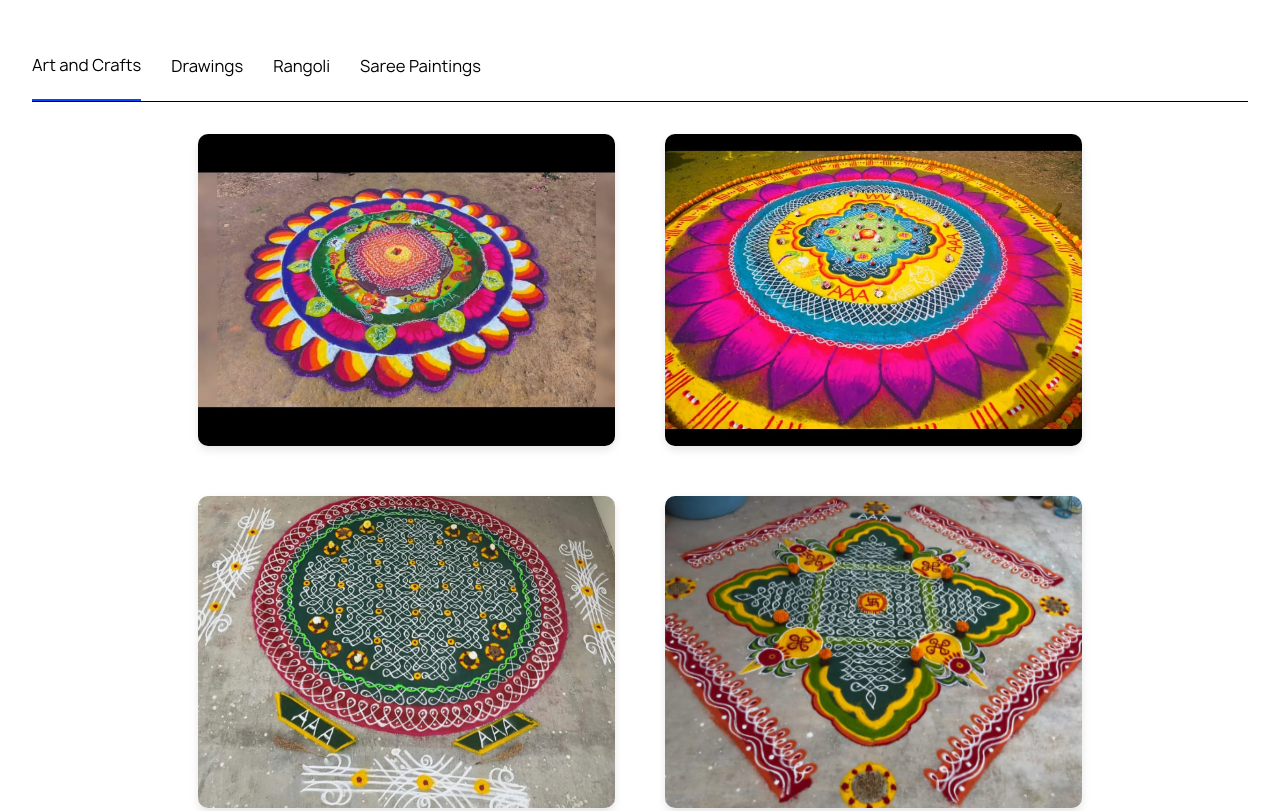
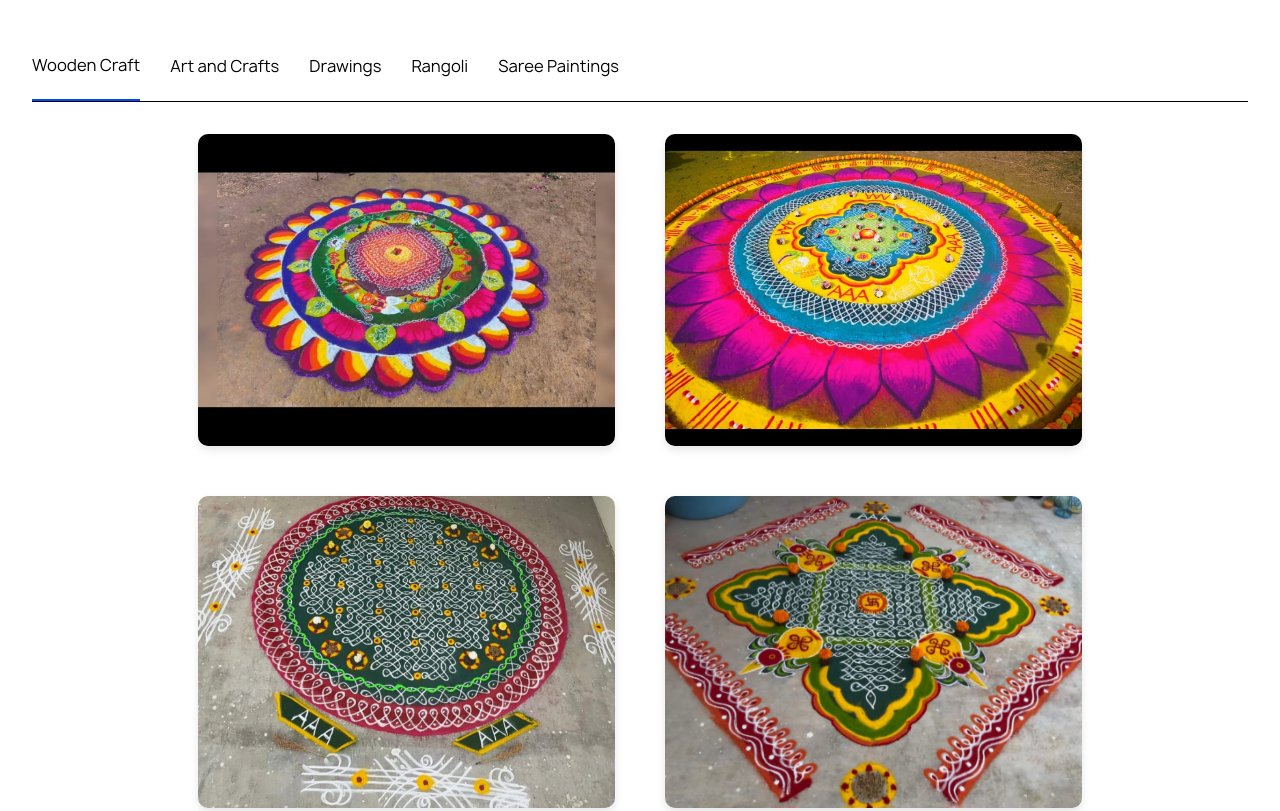
Before and after one commit to Luc120762/bharathi, a plain HTML site: page index.html in a window 1280 px wide. Shown: the top 811 px of the page. Drawn offline with nearby package versions, Linux system fonts and the light colour scheme.

Commit message:
Update index.html

```diff
--- a/index.html
+++ b/index.html
@@ -65,7 +65,8 @@
   <section class="body__container">
     <div class="filter__container">
       <div class="filter_buttons">
-        <button class="filter-btn active" data-name="Art and Crafts">Art and Crafts</button>
+		   <button class="filter-btn active" data-name="Wooden Craft">Wooden Craft</button>
+        <button class="filter-btn" data-name="Art and Crafts">Art and Crafts</button>
         <button class="filter-btn" data-name="Drawings">Drawings</button>
 		<button class="filter-btn" data-name="Rangoli">Rangoli</button>
         <button class="filter-btn" data-name="Saree Paintings">Saree Paintings</button>
@@ -97,8 +98,8 @@
 	  <div class="card" data-name="Rangoli">
           <img class="card__image" src="./assets/images/Rongoli8.jpeg" alt="Rangoli Image" />
       </div>
-      <div class="card" data-name="Art and Crafts">
-          <img class="card__image" src="./assets/images/LaptopStand.jpeg" alt="Art and Crafts Image" />
+      <div class="card" data-name="Wooden Craft">
+          <img class="card__image" src="./assets/images/LaptopStand.jpeg" alt="Wooden Craft Image" />
       </div>
 	  <div class="card" data-name="Art and Crafts">
           <img class="card__image" src="./assets/images/Potwithmud.jpeg" alt="Art and Crafts Image" />
@@ -106,11 +107,11 @@
 	  <div class="card" data-name="Art and Crafts">
           <img class="card__image" src="./assets/images/Potwithmud2.jpeg" alt="Art and Crafts Image" />
       </div>
-	  <div class="card" data-name="Art and Crafts">
-          <img class="card__image" src="./assets/images/Robotwithwood.jpeg" alt="Art and Crafts Image" />
+	  <div class="card" data-name="Wooden Craft">
+          <img class="card__image" src="./assets/images/Robotwithwood.jpeg" alt="Wooden Craft Image" />
       </div>
-	  <div class="card" data-name="Art and Crafts">
-          <img class="card__image" src="./assets/images/Woodentissueholder.jpeg" alt="Art and Crafts Image" />
+	  <div class="card" data-name="Wooden Craft">
+          <img class="card__image" src="./assets/images/Woodentissueholder.jpeg" alt="Wooden Craft Image" />
       </div>
 	  <div class="card" data-name="Art and Crafts">
           <img class="card__image" src="./assets/images/Welcomeentranceforkids.jpeg" alt="Art and Crafts Image" />
```
